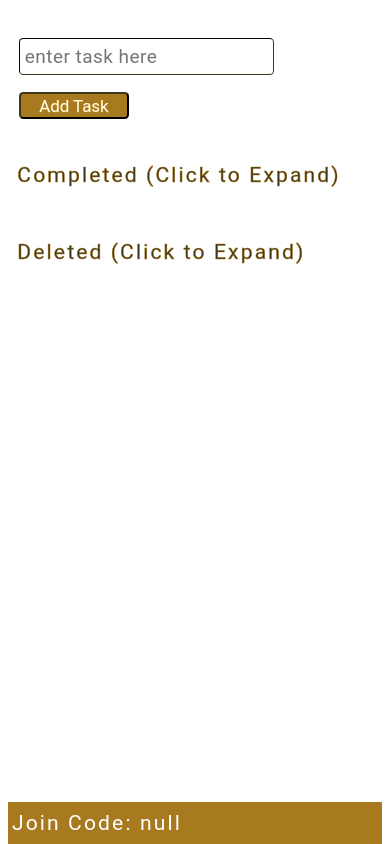
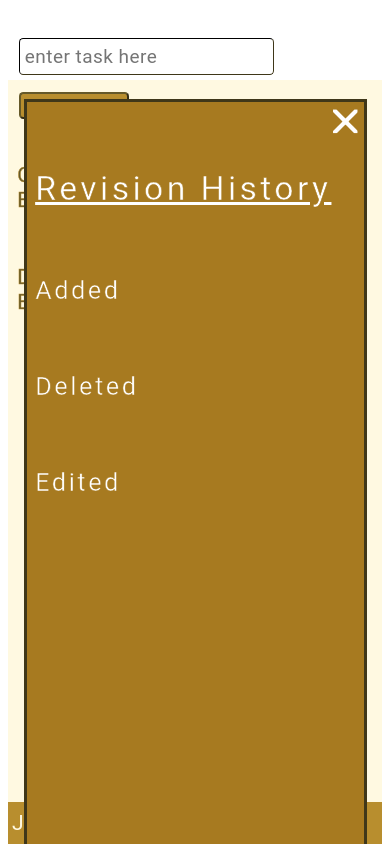
Before and after one commit to anglefish19/Hivemind-Final, a plain HTML site: page html/taskList.html in a window 390 px wide. Drawn offline with nearby package versions, Linux system fonts and the light colour scheme; no server answers.

Commit message:
layout finished

```diff
--- a/html/taskList.html
+++ b/html/taskList.html
@@ -1,4 +1,4 @@
-<! https://developer.mozilla.org/en-US/docs/Web/HTML/Element >
+<!-- https://developer.mozilla.org/en-US/docs/Web/HTML/Element  -->
 <html lang="en">
     <head>
         <meta charset="UTF-8">
@@ -20,6 +20,29 @@
             document.getElementById("topOfPageAndMenu").innerHTML = sessionStorage.getItem("repeated")
         </script>
 
+        <!-- Revision History -->
+        <div id = "rhModal" class = "modal" style = "display: flex; justify-content: center;">
+            <!-- Modal content -->
+            <div id = "rhContent" class = "rhContent">
+                <img onclick = ctrlRHModal() src = "../images/xrh.png" alt = "x" class = "taskIcon xRH"></img>
+                <div id = "rhTitle" class = "listTitle rhText">
+                    Revision History
+                </div>
+                <div id = "rhAddedTitle" class = "listTitle rhText clickableLT" style = "font-size: 3vh; text-decoration-line: none;">
+                    Added
+                </div>
+                <ul id = "added"></ul>
+                <div id = "rhAddedTitle" class = "listTitle rhText clickableLT" style = "font-size: 3vh; text-decoration-line: none;">
+                    Deleted
+                </div>
+                <ul id = "deleted"></ul>
+                <div id = "rhAddedTitle" class = "listTitle rhText clickableLT" style = "font-size: 3vh; text-decoration-line: none;">
+                    Edited
+                </div>
+                <ul id = "edited"></ul>
+            </div>
+        </div>
+
         <!-- elements of task list -->
         <div id = "tasklist" class = "tasklist">
             <div id = "tasklistTitle" class = "listTitle"></div>
@@ -34,11 +57,11 @@
                 Add Task
             </button>
             <div onclick = "expCol('completedList')" id = "contentTitleCL" class = "listTitle clickableLT" style = "font-size: 2.5vh;">
-                Completed (Click to Expand)
+                Completed (Click to Expand/Collapse)
             </div>
             <ul id = "completedList" style = "display: none;"></ul>
             <div onclick = "expCol('deletedList')" id = "contentTitleDL" class = "listTitle clickableLT" style = "font-size: 2.5vh;">
-                Deleted (Click to Expand)
+                Deleted (Click to Expand/Collapse)
             </div>
             <ul id = "deletedList" style = "display: none;"></ul>
         </div>
--- a/scripts/userFunctionality.js
+++ b/scripts/userFunctionality.js
@@ -30,18 +30,21 @@ function loadAllTL() {
 					tlTitle1.classList = "listTitle clickableLT";
 					tlTitle1.textContent = doc.data().name;
 					tlTitle1.onclick = () => { viewTL(doc.data().name, doc.data().code) };
+					tlTitle1.style.fontSize = "3vh";
 
 					let tlTitle2 = document.createElement("div");
 					tlTitle2.setAttribute("id", "tlTitle2" + doc.id);
 					tlTitle2.classList = "listTitle clickableLT";
 					tlTitle2.textContent = doc.data().name;
 					tlTitle2.onclick = () => { expCol("completedList" + doc.id) };
+					tlTitle2.style.fontSize = "3vh";
 
 					let tlTitle3 = document.createElement("div");
 					tlTitle3.setAttribute("id", "tlTitle3" + doc.id);
 					tlTitle3.classList = "listTitle clickableLT";
 					tlTitle3.textContent = doc.data().name;
 					tlTitle3.onclick = () => { expCol("deletedList" + doc.id) };
+					tlTitle3.style.fontSize = "3vh";
 
 					let dynamicList = document.createElement("ul");
 					dynamicList.setAttribute("id", "dynamicList" + doc.id);
@@ -490,25 +493,33 @@ function joinTL() {
 
 // https://www.w3schools.com/howto/howto_css_modals.asp
 // Get the modal
-var modal = document.getElementById("menuModal");
+var menuModal = document.getElementById("menuModal");
+var rhModal = document.getElementById("rhModal");
 
 function ctrlModal() {
-	if (window.getComputedStyle(modal).display === "none") {
-		modal.style.display = "flex";
+	if (window.getComputedStyle(menuModal).display === "none") {
+		menuModal.style.display = "flex";
 	}
-	else {
-		modal.style.display = "none";
-	}
+	else { menuModal.style.display = "none"; }
+}
+
+function ctrlRHModal() {
+	rhModal.style.display = "none";
 }
 
 // When the user clicks anywhere outside of the modal, close it
 window.onclick = function(event) {
-  if (event.target == modal) {
-    modal.style.display = "none";
+  if (event.target == menuModal) {
+    menuModal.style.display = "none";
+  }
+
+  if (event.target == rhModal) {
+    rhModal.style.display = "none";
   }
 }
 
-// adjust height of modal (sidebar menu)
+// adjust height of modal
 window.onscroll = function() {
-	modal.style.height = $(window).height() + $(window).scrollTop();
+	menuModal.style.height = $(window).height() + $(window).scrollTop();
+	rhModal.style.height = $(window).height() + $(window).scrollTop();
 }
--- a/stylesheet.css
+++ b/stylesheet.css
@@ -16,7 +16,7 @@ header {
 
 /* https://www.tutorialrepublic.com/faq/how-to-change-the-cursor-into-a-hand-pointer-on-hover
 -using-css.php#:~:text=You%20can%20simply%20use%20the,the%20default%20text%20selection%20cursor. */
-.topLeft:hover, .clickableLT:hover {
+.topLeft:hover, .clickableLT:hover, .taskIcon.xRH:hover {
     cursor: pointer;
 }
 
@@ -174,7 +174,7 @@ header {
     z-index: 1; /* Sit on top */
     left: auto;
     top: 9.5%;
-    width: 100%; /* Full width */
+    width: 99.25%; /* Full width */
     height: 100%; /* Full height */
     overflow: auto; /* Enable scroll if needed */
     background-color: rgb(63, 55, 25); /* Fallback color */
@@ -186,6 +186,35 @@ header {
     width: 20%; /* Could be more or less, depending on screen size */
     background-color: rgb(63, 55, 25);
     height: 100%;
+}
+
+.rhContent {
+    width: 95%;
+    height: 97.5%;
+    margin-top: 2.5%;
+    background-color: rgb(167, 122, 32);
+    border-color: rgb(63, 55, 25);
+    border-width: 1%;
+    border-style: solid;
+}
+
+.listTitle.rhText {
+    color: rgb(255, 255, 255);
+    margin-left: 2.5%;
+    text-decoration: underline;
+    text-decoration-color: rgb(255, 255, 255);
+}
+
+.listTitle.rhText.clickableLT:hover {
+    color: rgb(63, 55, 25);
+}
+
+.taskIcon.xRH {
+    height: 4vh;
+    position: absolute;
+    right: 0%;
+    margin-top: 0.5%;
+    margin-right: 3%;
 }
 
 .modalButton, .modalSubButton {
@@ -369,6 +398,13 @@ header {
     .border { display: none; }
     .modal-content {width: 40%;}
     .aboutText { margin-right: 5%; }
+    .modal { width: 98.5%; }
+    .rhContent {
+        width: 93%;
+        height: 96.5%;
+        margin-top: 3.5%;
+    }
+    .taskIcon.xRH { margin-right: 4%; }
 }
 
 @media only screen and (max-width: 875px) {
@@ -410,4 +446,16 @@ header {
         padding-Left: 1.25%;
         width: 70%;
     }
+    .modal { width: 96%; }
+    .rhContent {
+        width: 90%;
+        height: 95%;
+        margin-top: 5%;
+    }
+    .taskIcon.xRH { margin-right: 5.5%; }
+    .listTitle.rhText { margin-top: 20%; }
 }
+
+@media only screen and (max-width: 875px) and (min-height: 1024px) {
+    .modal { width: 97.75%; }
+}
```
Also changed, not shown: html/today.html (+2 -2 lines), images/xrh.png (added).
